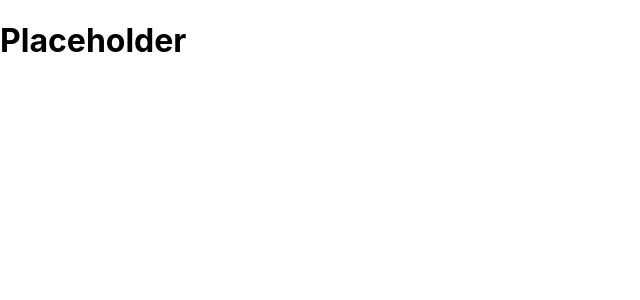
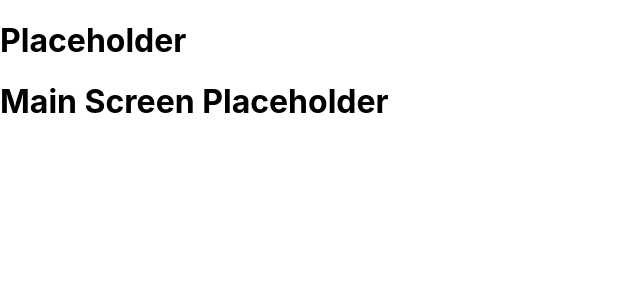
Before and after one commit to mpuchyr/carcassonne_score_app, a React (Create React App) app: page / in a window 1280 px wide. Shown: the top 300 px of the page, without its empty margins (0-640 px from the left). Built offline with nearby package versions, Linux system fonts and the light colour scheme.

Commit message:
Create components/Main.js and import it into App.js

```diff
--- a/src/App.js
+++ b/src/App.js
@@ -1,6 +1,7 @@
 import React, { useState, useReducer } from 'react';
 import { BrowserRouter as Router, Route, Switch } from 'react-router-dom';
 import History from './components/History';
+import Main from './components/Main';
 import NewGame from './components/NewGame';
 import Player from './components/Player';
 import System from './components/System';
@@ -16,6 +17,7 @@ function App() {
           <h1>Placeholder</h1>
           <GameContext.Provider value={{game, dispatch}}>
             <Switch>
+              <Route exact path="/" component={Main} />
               <Route exact path="/history" component={History} />
               <Route exact path="/newgame" component={NewGame} />
               <Route exact path="/players/:id" component={Player} />
--- /dev/null
+++ b/src/components/Main.js
@@ -0,0 +1,12 @@
+import React, { useContext } from 'react';
+
+const Main = () => {
+
+    return (
+        <div>
+            <h1>Main Screen Placeholder</h1>
+        </div>
+    )
+}
+
+export default Main
```
Also changed, not shown: 1 other file (tests, documents, lock files or other folders).
